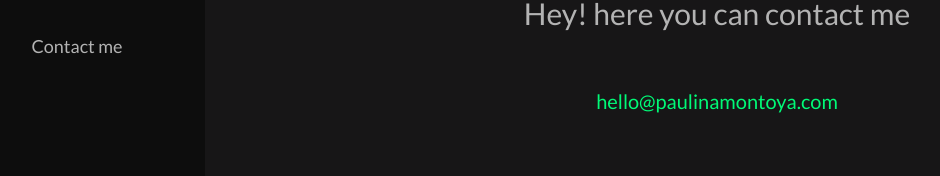
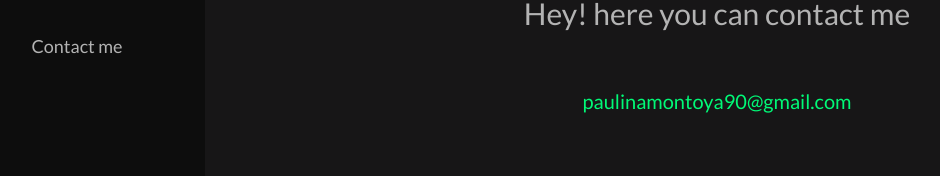
Before and after one commit to PaulinaMontoya/PortafolioPaulinaMontoya, a React (Create React App) app: page /contact in a window 1280 px wide. Shown: the part 262-438 px from the top of the page, without its empty margins (51-991 px from the left). Built offline with nearby package versions, Linux system fonts and the light colour scheme.

Commit message:
update_contact_information.js

```diff
--- a/src/components/Contact.js
+++ b/src/components/Contact.js
@@ -10,7 +10,7 @@
         <Menu />
         <div className="cointenerInfo">
         <p className="titleContact">Hey! here you can contact me</p>
-        <p className="email">hello@paulinamontoya.com</p>
+        <p className="email">paulinamontoya90@gmail.com</p>
         <div className="cointenerButtonsContact">
           <button className="buttonContact"><a href="https://www.linkedin.com/in/paulinamontoya/" target="_blank"><i className="fab fa-linkedin-in fa-2x"></i></a></button>
           <button className="buttonContact"><a href="https://github.com/PaulinaMontoya" target="_blank"><i class="fab fa-github fa-2x"></i></a></button>
```
